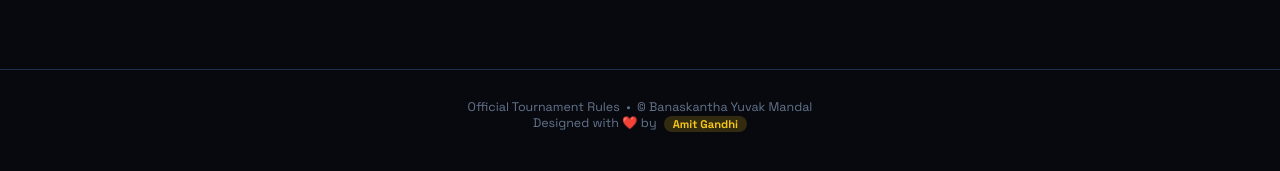
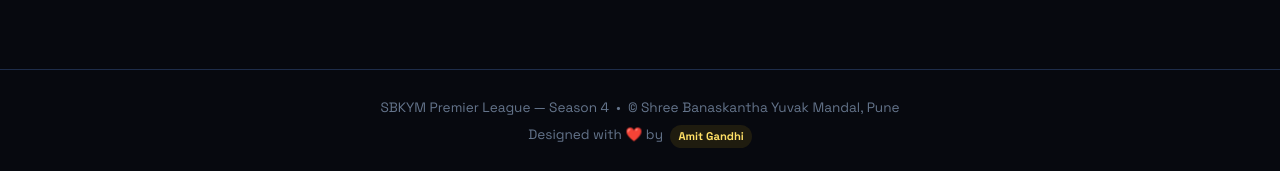
Before and after one commit to amitajitgandhi/BanaskanthaCricket, a website: page rules.html in a window 1280 px wide. Shown: the part 1721-1892 px from the top of the page. Before the commit the page ends 1869 px from the top, so only its background shows below. Drawn offline with Linux system fonts and the light colour scheme.

Commit message:
Standardize footer and include designer credit on every page

```diff
--- a/rules.html
+++ b/rules.html
@@ -572,7 +572,11 @@
     .d3 { animation-delay:.24s; }
     .d4 { animation-delay:.32s; }
   </style>
-</head>
+<style>
+    .site-footer{padding:22px 16px;text-align:center;line-height:1.7;color:var(--muted,#94a3b8);font-size:.85rem;border-top:1px solid var(--border,rgba(148,163,184,.15));}
+    .site-footer p{margin:4px 0;}
+    .site-footer .pill{display:inline-block;padding:2px 8px;border-radius:999px;color:var(--gold-light,#f5d76e);background:rgba(245,197,24,.1);}
+    </style></head>
 <body>
 
 <!-- ══ HAMBURGER NAV ══════════════════════════════ -->
@@ -971,9 +975,9 @@
 
 </div>
 
-<footer>
-    <p style="margin-top:5px;">Official Tournament Rules &nbsp;•&nbsp; &copy; Banaskantha Yuvak Mandal</p>
-    <p>Designed with ❤️ by <span class="pill pill-gold">Amit Gandhi</span></p>
+<footer class="site-footer">
+  <p>SBKYM Premier League — Season 4 &nbsp;•&nbsp; &copy; Shree Banaskantha Yuvak Mandal, Pune</p>
+  <p>Designed with ❤️ by <span class="pill pill-gold">Amit Gandhi</span></p>
 </footer>
 
 <script>
```
